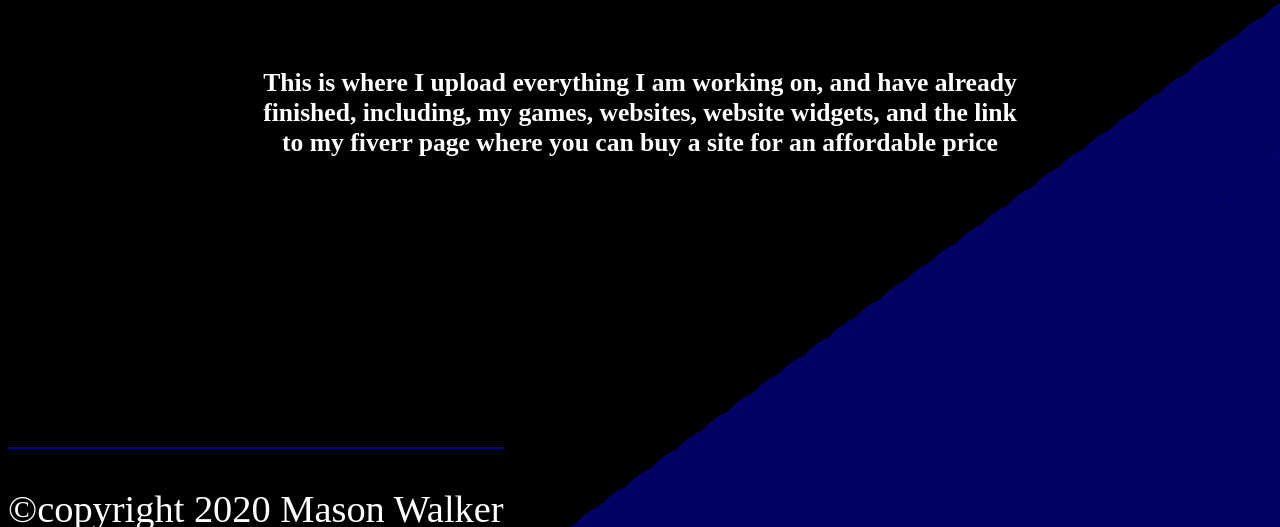
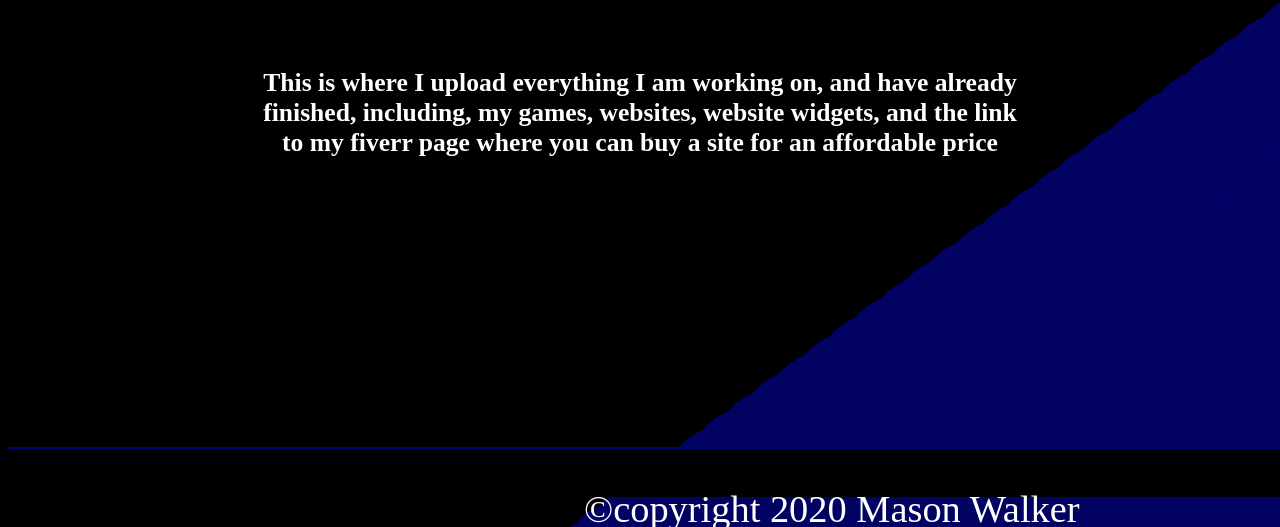
Before and after one commit to MasonWalker24/mason-walker, a plain HTML site: page index.html in a window 1280 px wide. Shown: the part 273-800 px from the top of the page. Drawn offline with Linux system fonts and the light colour scheme.

Commit message:
Update primary.css

```diff
--- a/primary.css
+++ b/primary.css
@@ -92,8 +92,10 @@ font-size: 3vw;
     color: white;
     background-color: black;
     border-top: 2px solid #00047D;
-    height: 10%;
+    height: 6%;
     font-size: 3vw;
+    width: 100%;
+    padding-left: 45%;
   }
 }
 @media only screen and (max-width: 980px)
```
